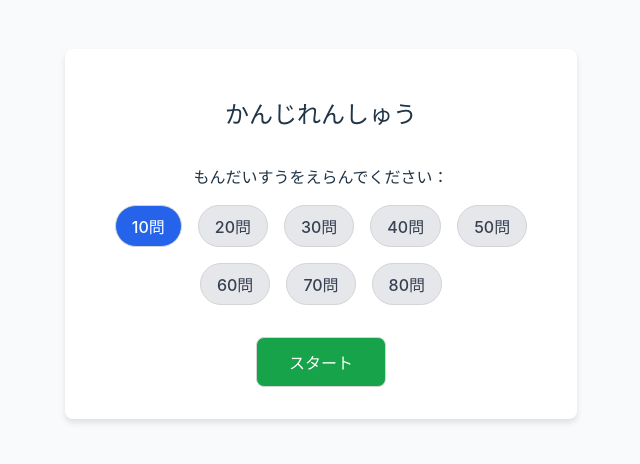
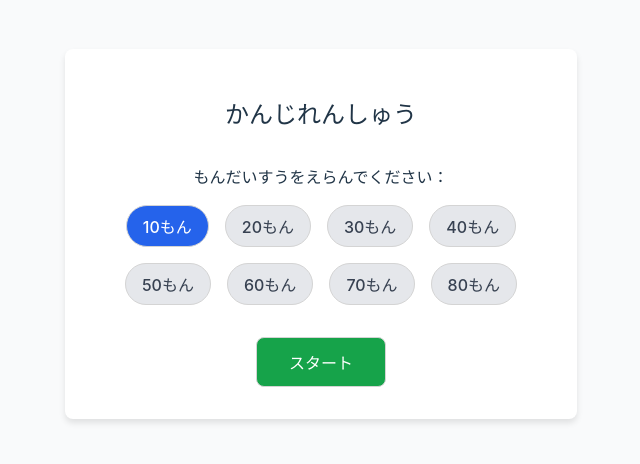
Before and after one commit to giwarb/kanjitest, a React (Vite) app: page / in a window 1280 px wide. Shown: the part 174-638 px from the top of the page, without its empty margins (319-959 px from the left). Built offline with nearby package versions, Linux system fonts and the light colour scheme.

Commit message:
テストの日本語化

```diff
--- a/src/components/StartScreen.tsx
+++ b/src/components/StartScreen.tsx
@@ -43,7 +43,7 @@ export function StartScreen({ onStartPractice }: StartScreenProps) {
                                     selectedCount === count ? "selected" : ""
                                 }`}
                             >
-                                {count}問
+                                {count}もん
                             </button>
                         ))}
                     </div>
```
Also changed, not shown: 2 other files (tests, documents, lock files or other folders).
